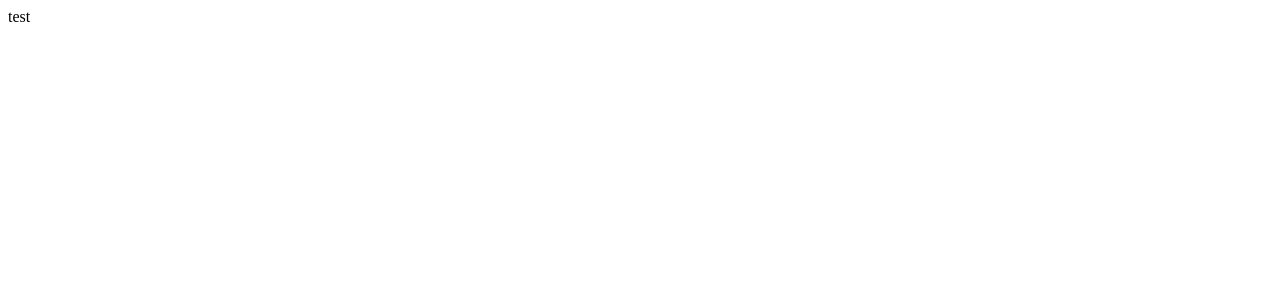
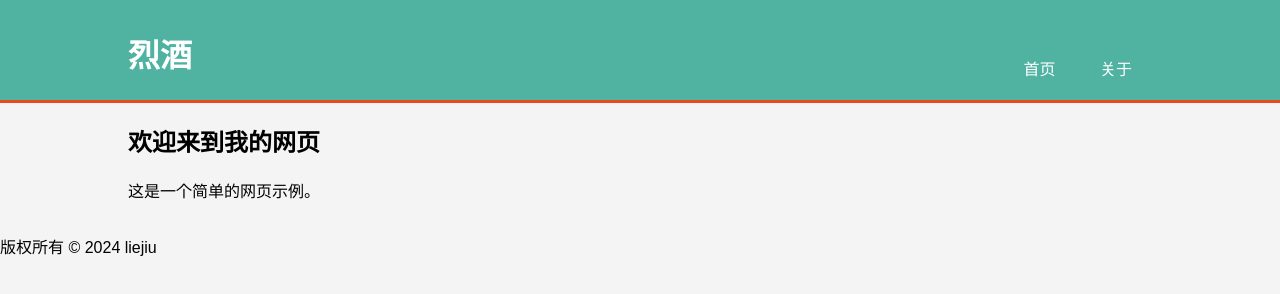
Before and after one commit to lie-jiu/lie-jiu.github.io, a plain HTML site: page index.html in a window 1280 px wide. Drawn offline with Linux system fonts and the light colour scheme.

Commit message:
修改index

```diff
--- a/index.html
+++ b/index.html
@@ -1,9 +1,83 @@
 <!DOCTYPE html>
-<html>
+<html lang="en">
 <head>
-    <title>lie-jiu</title>
+    <meta charset="UTF-8">
+    <meta name="viewport" content="width=device-width, initial-scale=1.0">
+    <title>烈酒</title>
+    <style>
+        body {
+            font-family: Arial, sans-serif;
+            margin: 0;
+            padding: 0;
+            background-color: #f4f4f4;
+        }
+        .container {
+            width: 80%;
+            margin: auto;
+            overflow: hidden;
+        }
+        header {
+            background: #50b3a2;
+            color: white;
+            padding-top: 30px;
+            min-height: 70px;
+            border-bottom: #e8491d 3px solid;
+        }
+        header a {
+            color: #ffffff;
+            text-decoration: none;
+            text-transform: uppercase;
+            font-size: 16px;
+        }
+        header ul {
+            padding: 0;
+            list-style: none;
+        }
+        header li {
+            display: inline;
+            padding: 0 20px 0 20px;
+        }
+        header #branding {
+            float: left;
+        }
+        header #branding h1 {
+            margin: 0;
+        }
+        header nav {
+            float: right;
+            margin-top: 10px;
+        }
+
+        header a:hover {
+            color: #ffffff;
+            font-weight: bold;
+        }
+    </style>
 </head>
 <body>
-test
+<header>
+    <div class="container">
+        <div id="branding">
+            <h1>烈酒</h1>
+        </div>
+        <nav>
+            <ul>
+                <li class="current"><a href="index.html">首页</a></li>
+                <li><a href="about.html">关于</a></li>
+            </ul>
+        </nav>
+    </div>
+</header>
+
+<div class="container">
+    <section id="showcase">
+        <h1>欢迎来到我的网页</h1>
+        <p>这是一个简单的网页示例。</p>
+    </section>
+</div>
+
+<footer>
+    <p>版权所有 &copy; 2024 liejiu</p>
+</footer>
 </body>
 </html>
```
Also changed, not shown: about.html (added, +152 -0 lines).
